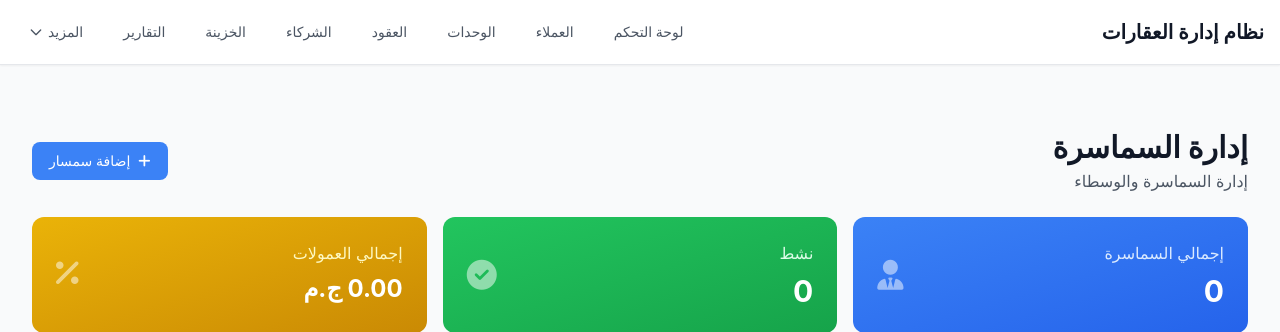
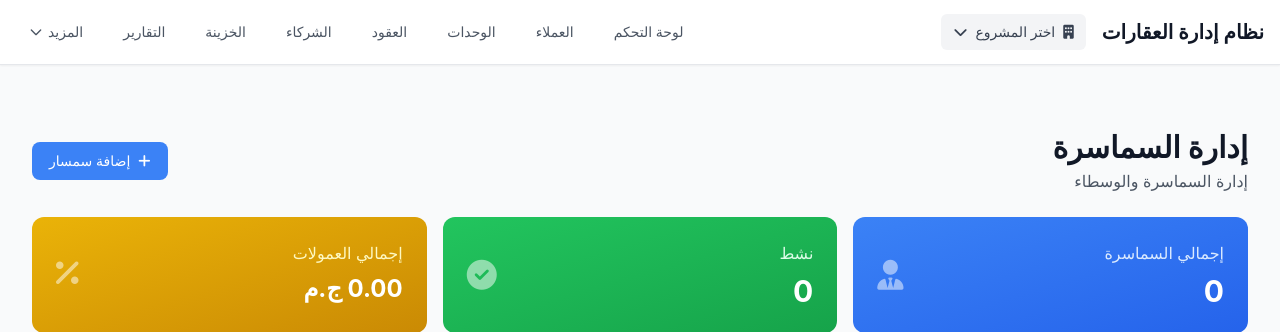
Before and after one commit to Mohagag609/Curoser-edited-flask, a Flask app: page /brokers/ in a window 1280 px wide. Shown: the top 332 px of the page. Run offline with Flask 3, Linux system fonts and the light colour scheme; some libraries are stand-ins or nearby versions.

Commit message:
Modify project selector layout and remove conditional rendering
Co-authored-by: mohagag609 <mohagag609@gmail.com>

```diff
--- a/acc_light/acc/templates/base.html
+++ b/acc_light/acc/templates/base.html
@@ -368,8 +368,7 @@
                     <h1 class="text-xl font-semibold text-gray-900">{{ config.SITE_NAME }}</h1>
 
                     <!-- Project Selector -->
-                    {% if all_projects %}
-                    <div class="relative" x-data="{ open: false }">
+                    <div class="relative mr-4" x-data="{ open: false }">
                         <button @click="open = !open"
                                 class="flex items-center px-3 py-2 text-sm font-medium rounded-md bg-gray-100 text-gray-700 hover:bg-gray-200">
                             <i class="fas fa-building ml-2"></i>
@@ -407,7 +406,6 @@
                             </div>
                         </div>
                     </div>
-                    {% endif %}
                 </div>
 
                 <!-- Navigation Links -->
```
